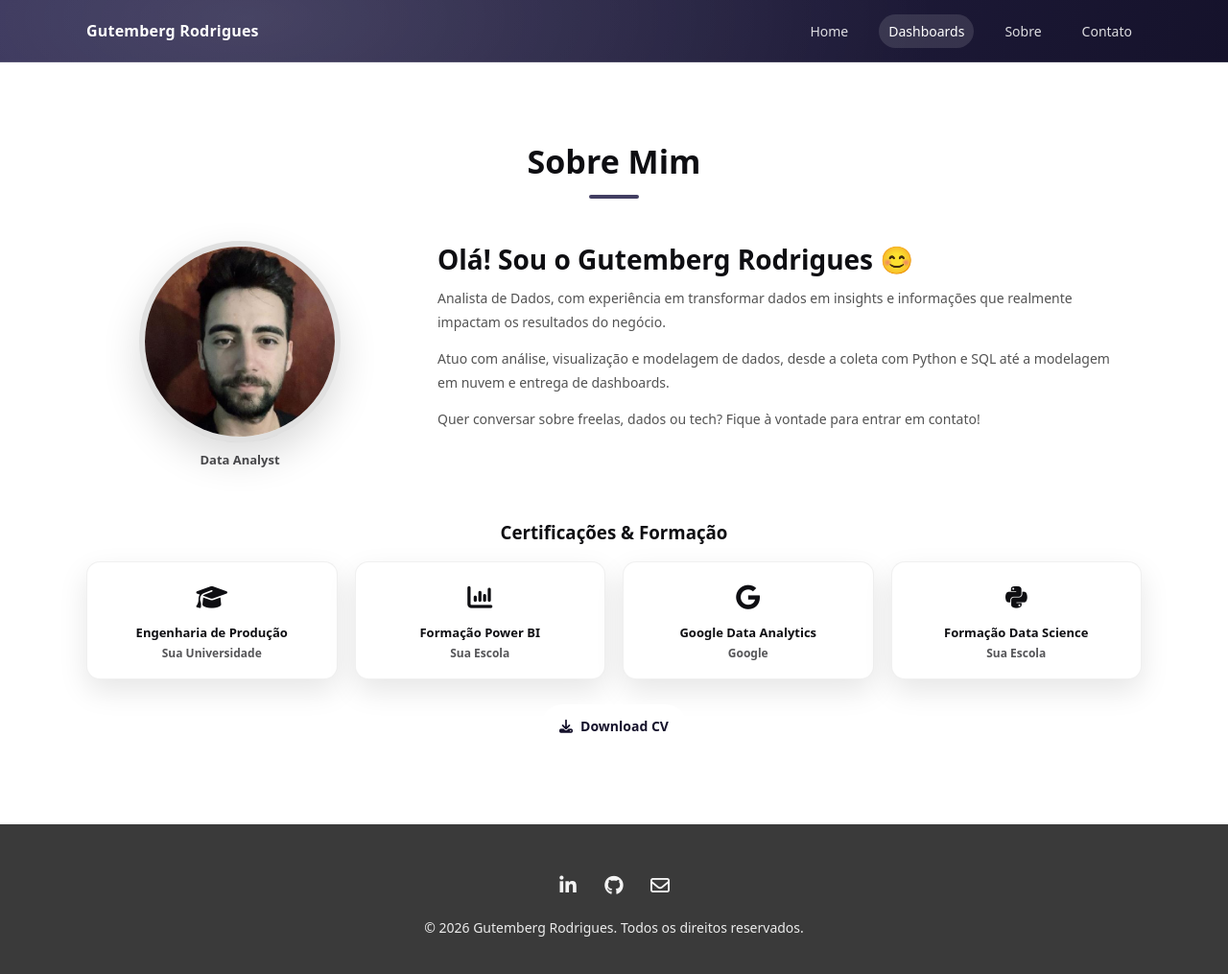
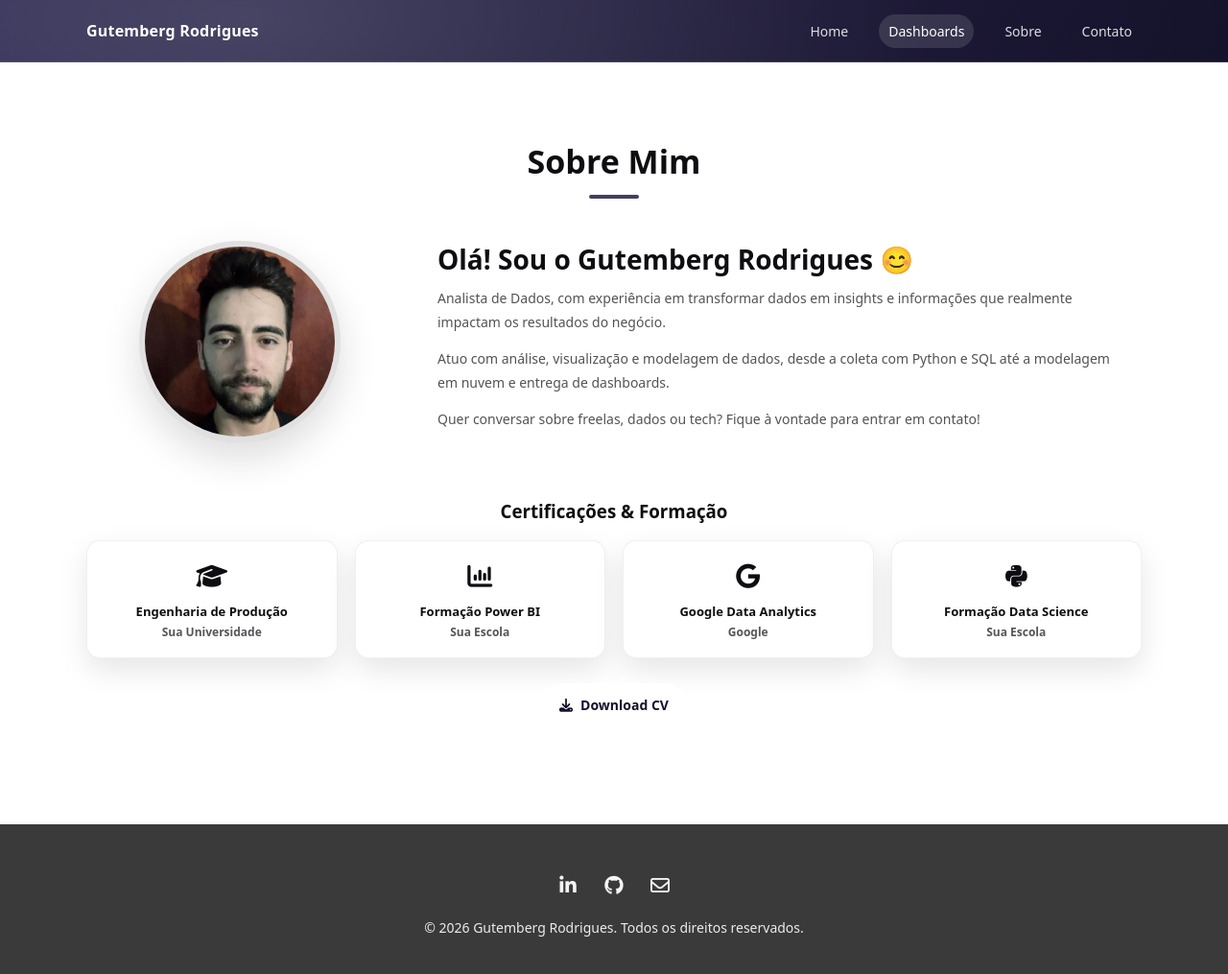
Before and after one commit to GutembergRodrigues/GutembergRodrigues.github.io, a Jekyll site: the page built from sobre/index.md, in a window 1280 px wide and 1024 px high. Shown: the top 1015 px of the window at 96% size. Built offline with Jekyll 4.4.1, drawn with Linux system fonts in a browser that asks for light colours.

Commit message:
Update index.md

```diff
--- a/sobre/index.md
+++ b/sobre/index.md
@@ -16,7 +16,6 @@ permalink: /sobre/
       <div class="about-hero__photo">
         <!-- troque o src pela sua foto (pode ser /assets/img/sua-foto.jpg) -->
         <img src="{{ '/assets/img/minha-foto.jpg' | relative_url }}" alt="Sua Foto">
-        <div class="about-hero__role">Data Analyst</div>
       </div>
 
       <!-- TEXTO -->
```
